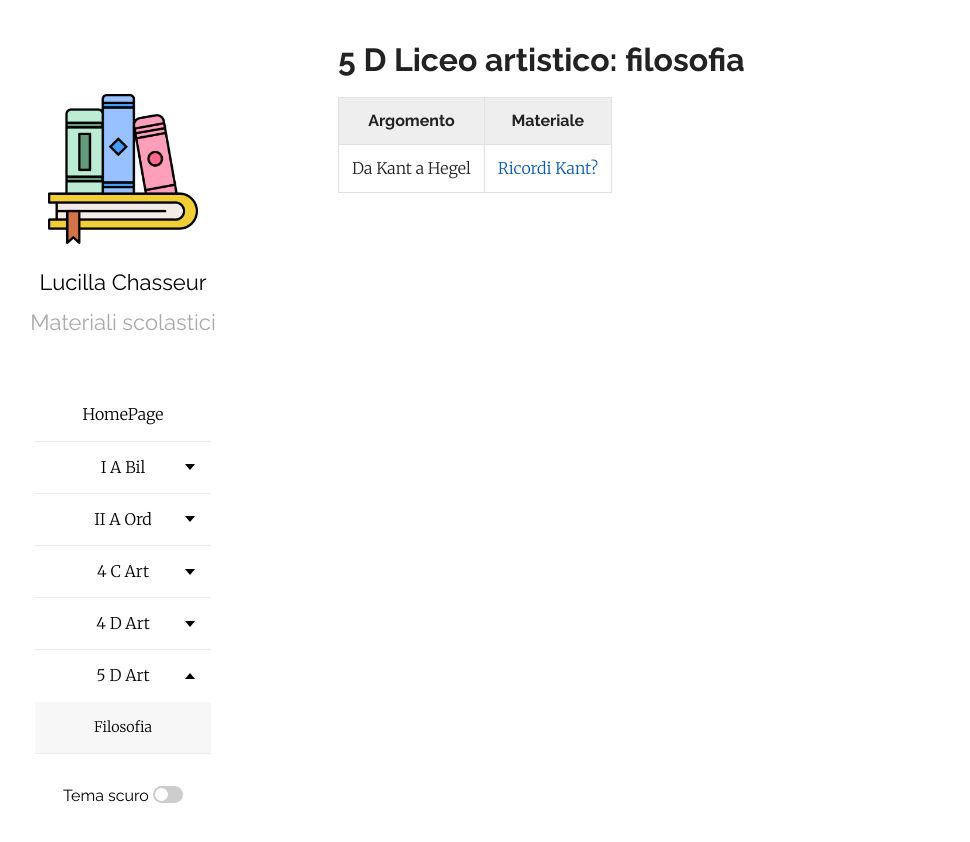
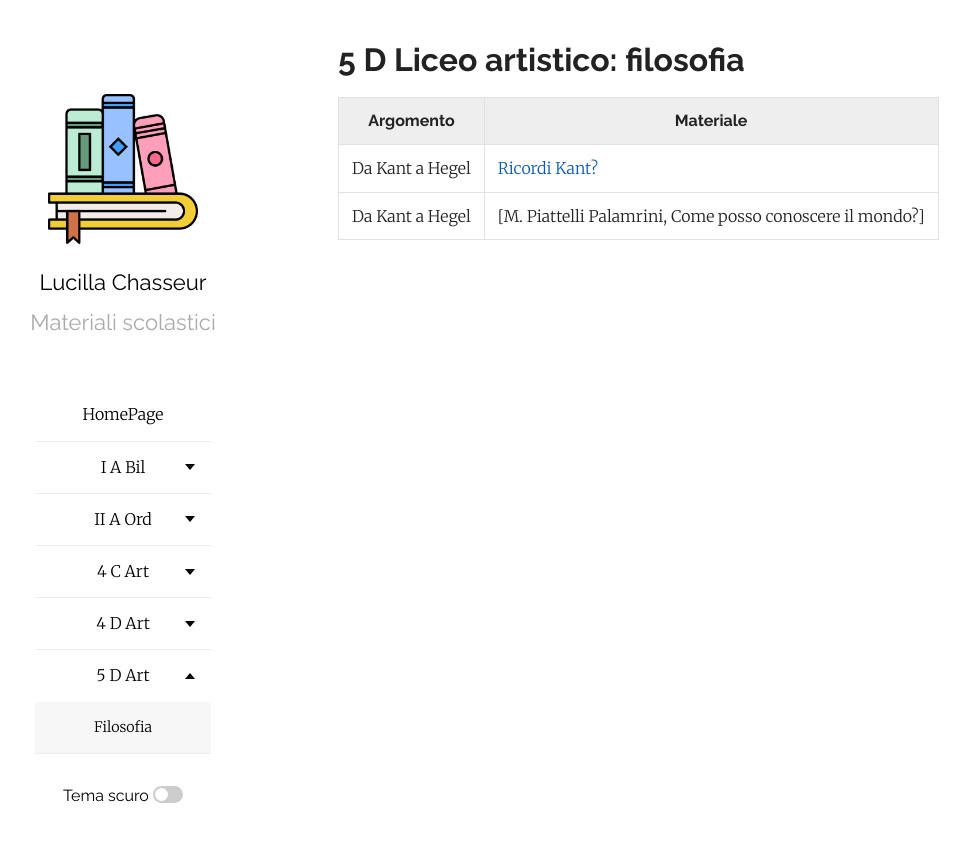
Before and after one commit to efemeridi/efemeridi.github.io, a Jekyll site: the page built from 5d_art_filosofia.md, in a window 1280 px wide. Shown: the top 842 px of the page, without its empty margins (62-1032 px from the left). Built offline with Jekyll 4.4.1, drawn with Linux system fonts in a browser that asks for light colours; our own code applies the rules of GitHub Pages for plain Markdown files.

Commit message:
Add material reference for 'Da Kant a Hegel'
Added new material reference for the topic 'Da Kant a Hegel'.

```diff
--- a/5d_art_filosofia.md
+++ b/5d_art_filosofia.md
@@ -6,3 +6,4 @@ layout: page
 | Argomento | Materiale   |
 |-----------|-------------|
 |Da Kant a Hegel| [Ricordi Kant?](/materiali/5_D_art/01_KANT_ARTISTICO_RIPASSO.pdf/)
+|Da Kant a Hegel| [M. Piattelli Palamrini, Come posso conoscere il mondo?]
```
